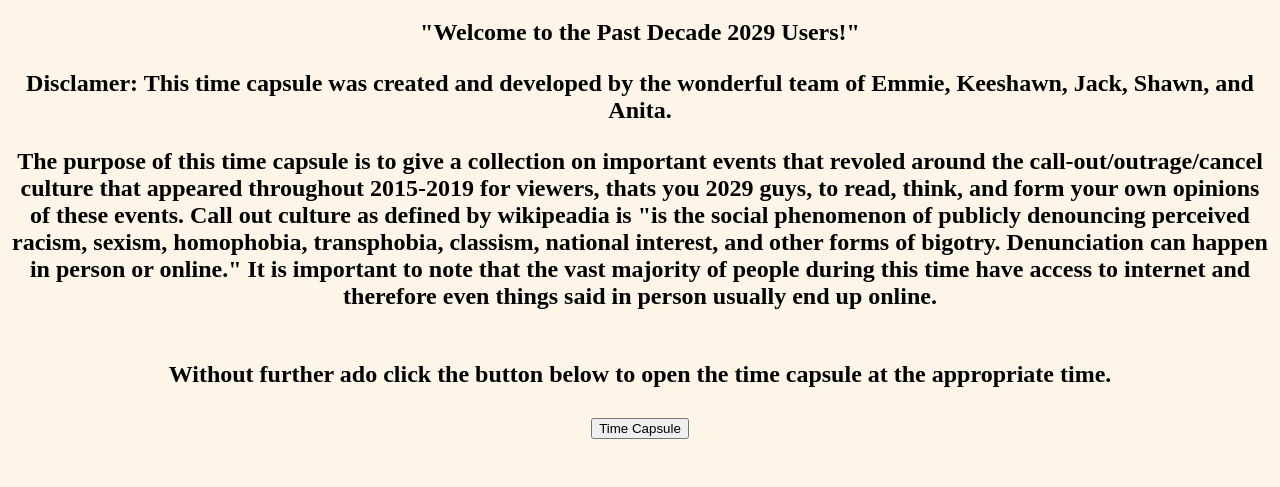
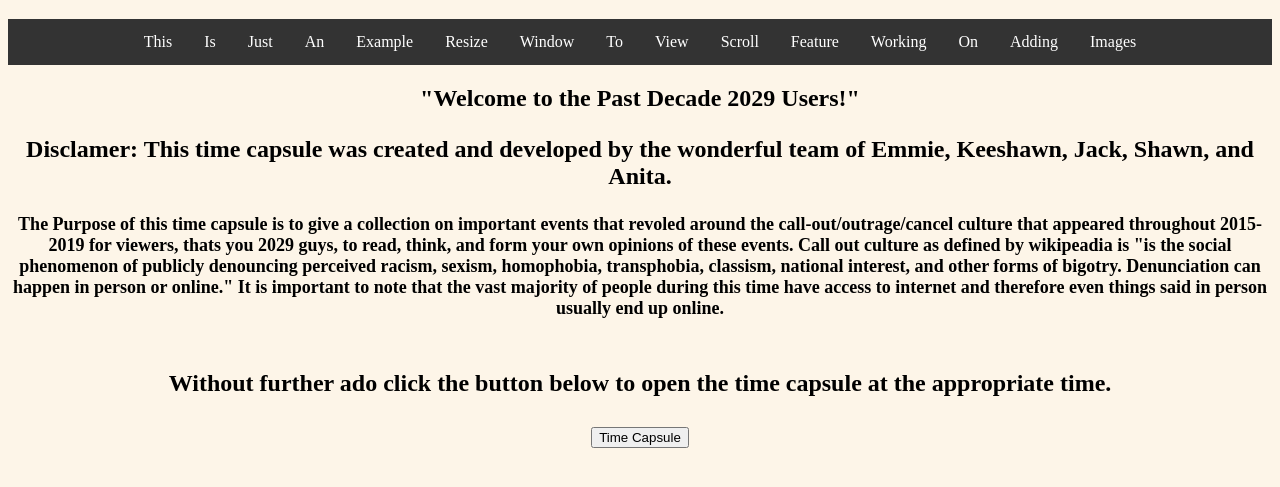
Before and after one commit to EsmerAlva/TimeCapsule, a plain HTML site: page index.html in a window 1280 px wide. Shown: the part 61-548 px from the top of the page. Drawn offline with nearby package versions, Linux system fonts and the light colour scheme.

Commit message:
scroll example

```diff
--- a/index.html
+++ b/index.html
@@ -4,6 +4,24 @@
 <title>Time Capsule Project</title>
 <meta name="viewport" content="width=device-width, initial-scale=1"/>
 <h1> Where Are We Together Now? </h1>
+
+<div class="scrollmenu">
+  <a href="#home">This</a>
+  <a href="#news">Is</a>
+  <a href="#contact">Just</a>
+  <a href="#about">An</a>
+  <a href="#support">Example</a>
+  <a href="#blog">Resize</a>
+  <a href="#tools">Window</a>
+  <a href="#base">To</a>
+  <a href="#custom">View</a>
+  <a href="#more">Scroll</a>
+  <a href="#logo">Feature</a>
+  <a href="#friends">Working</a>
+  <a href="#partners">On</a>
+  <a href="#people">Adding</a>
+  <a href="#work">Images</a>
+</div>
 <h2> "Welcome to the Past Decade 2029 Users!"
 <p> Disclamer: This time capsule was created and developed by the wonderful team of Emmie, Keeshawn, Jack, Shawn, and Anita. </p>
 <link rel="stylesheet" href="style.css">
@@ -11,7 +29,7 @@
 
 <body>
 <body text="white">
-<div class="opening">The purpose of this time capsule is to give a collection on important events that revoled around the call-out/outrage/cancel culture that appeared throughout 2015-2019 for viewers, thats you 2029 guys, to read, think, and form your own opinions of these events. Call out culture as defined by wikipeadia is "is the social phenomenon of publicly denouncing perceived racism, sexism, homophobia, transphobia, classism, national interest, and other forms of bigotry. Denunciation can happen in person or online." It is important to note that the vast majority of people during this time have access to internet and therefore even things said in person usually end up online.</div>
+<div class="opening">The Purpose of this time capsule is to give a collection on important events that revoled around the call-out/outrage/cancel culture that appeared throughout 2015-2019 for viewers, thats you 2029 guys, to read, think, and form your own opinions of these events. Call out culture as defined by wikipeadia is "is the social phenomenon of publicly denouncing perceived racism, sexism, homophobia, transphobia, classism, national interest, and other forms of bigotry. Denunciation can happen in person or online." It is important to note that the vast majority of people during this time have access to internet and therefore even things said in person usually end up online.</div>
 <br>
 <p class="opening">Without further ado click the button below to open the time capsule at the appropriate time.</p>
 <button  id="begin" onlick()="start" title="Will put you into Time Capsule.">Time Capsule</button>
--- a/style.css
+++ b/style.css
@@ -3,3 +3,24 @@ body{
   color: black;
   text-align: center;
 }
+div.scrollmenu {
+  background-color: #333;
+  overflow: auto;
+  white-space: nowrap;
+}
+
+div.scrollmenu a {
+  display: inline-block;
+  color: white;
+  text-align: center;
+  padding: 14px;
+  text-decoration: none;
+}
+
+div.scrollmenu a:hover {
+  background-color: #777;
+}
+
+div.opening{
+  font-size: .75em;
+}
```
